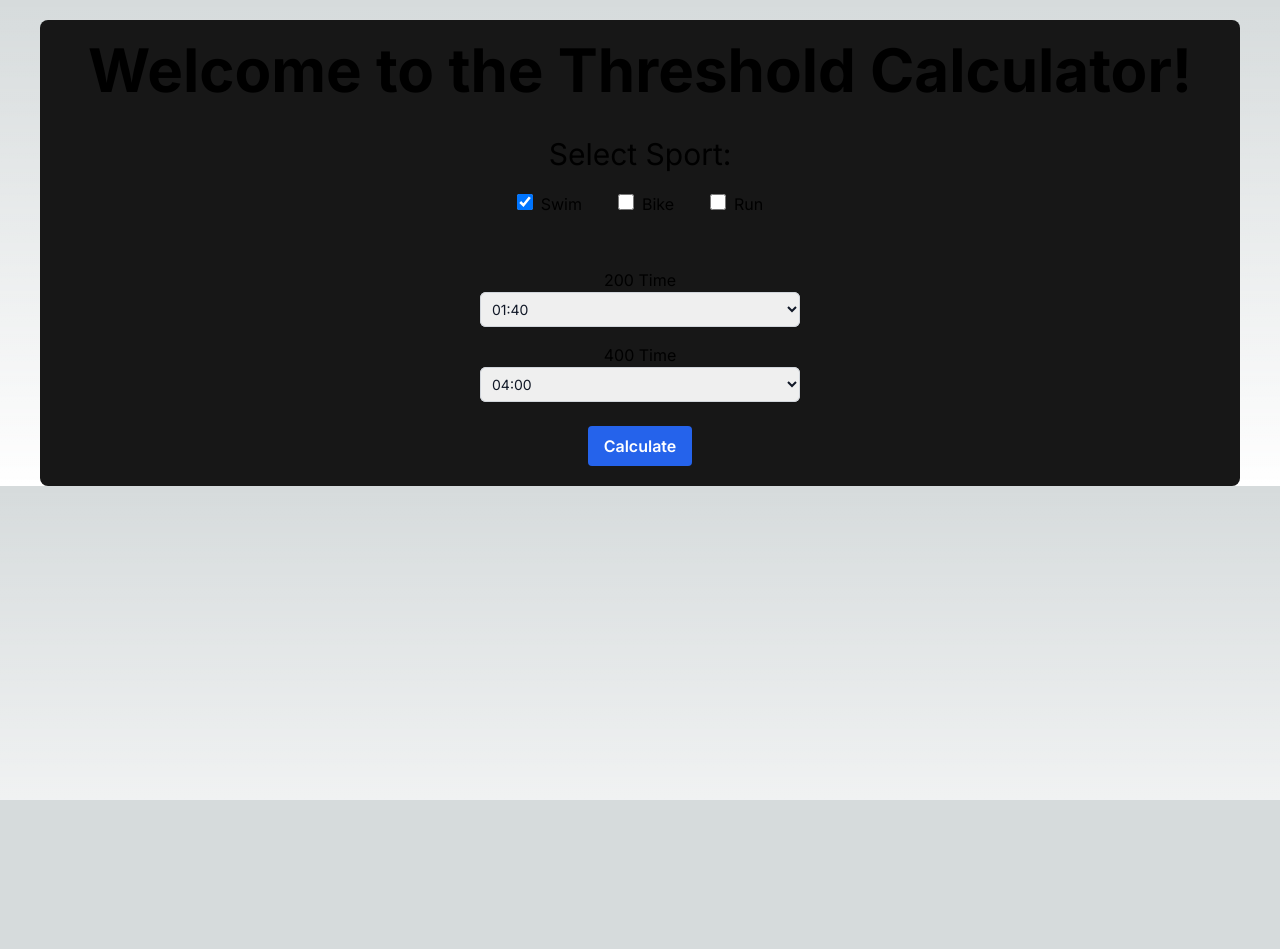
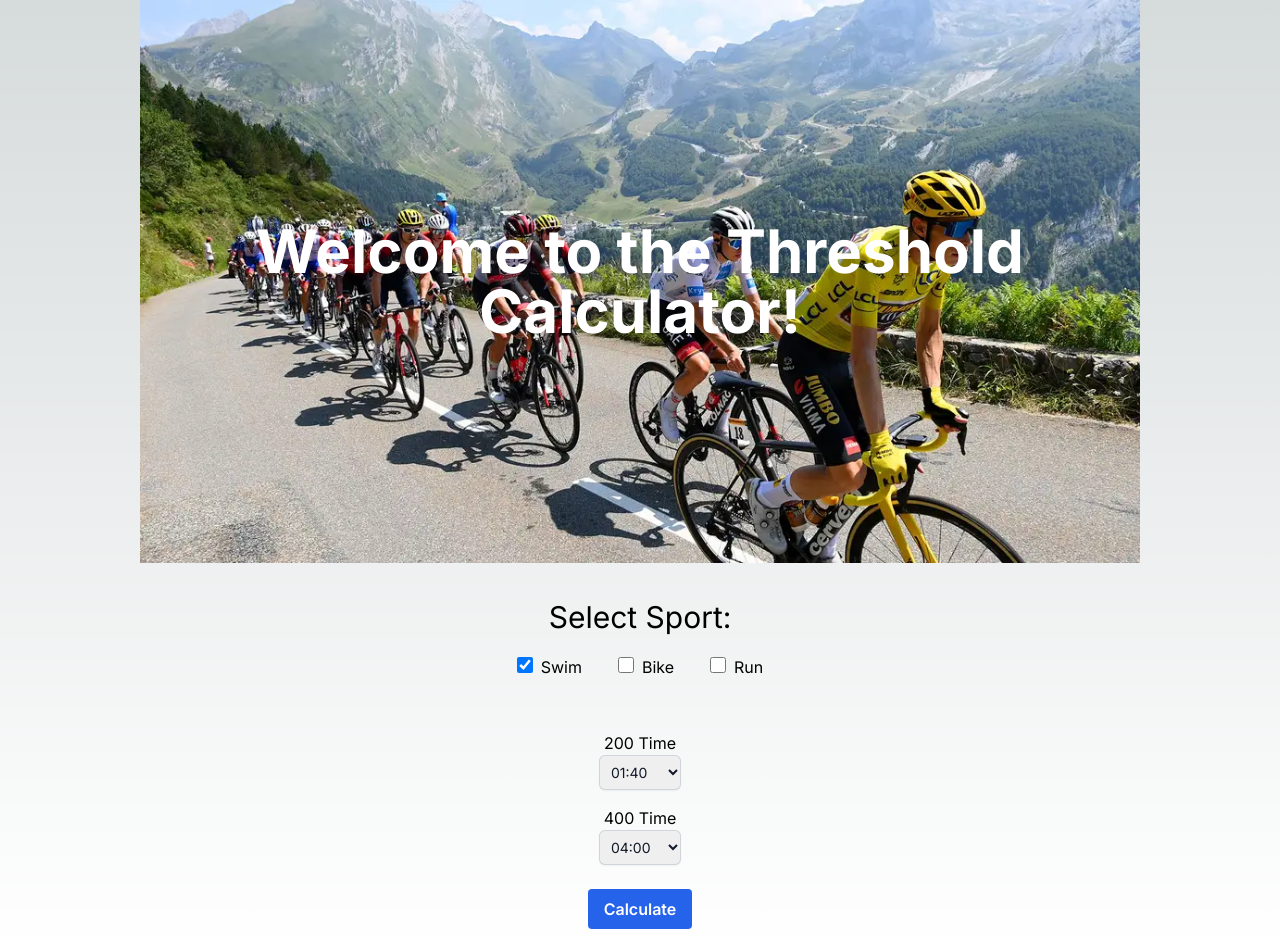
Before and after one commit to devinvolk/threshold_calculator, a Next.js app: page / in a window 1280 px wide. Before the commit the page ends 800 px from the top, so only its background shows below. Built offline with nearby package versions, Linux system fonts and the light colour scheme.

Commit message:
split main page into sections, started styling

```diff
--- a/app/globals.css
+++ b/app/globals.css
@@ -1,6 +1,6 @@
-@tailwind base;
-@tailwind components;
-@tailwind utilities;
+@import 'tailwindcss/base';
+@import 'tailwindcss/components';
+@import 'tailwindcss/utilities';
 
 :root {
   --foreground-rgb: 0, 0, 0;
@@ -8,13 +8,13 @@
   --background-end-rgb: 255, 255, 255;
 }
 
-@media (prefers-color-scheme: dark) {
+/* @media (prefers-color-scheme: dark) {
   :root {
     --foreground-rgb: 255, 255, 255;
     --background-start-rgb: 0, 0, 0;
     --background-end-rgb: 0, 0, 0;
   }
-}
+} */
 
 body {
   color: rgb(var(--foreground-rgb));
--- a/app/page.js
+++ b/app/page.js
@@ -1,5 +1,4 @@
 import { Main } from '@/components/Main'
-import Image from 'next/image'
 
 export default function Home() {
   return (
--- /dev/null
+++ b/components/Calculator.js
@@ -0,0 +1,80 @@
+"use client"
+
+import React from "react";
+import { useState } from "react";
+import Swim from "./Swim";
+import Bike from "./Bike";
+import Run from "./Run";
+
+const Calculator = () => {
+  const [isSwimChecked, setIsSwimChecked] = useState(true);
+  const [isBikeChecked, setIsBikeChecked] = useState(false);
+  const [isRunChecked, setIsRunChecked] = useState(false);
+
+  const handleCheckboxChange = (e) => {
+    const checkboxName = e.target.name;
+
+    setIsSwimChecked(checkboxName === "swim");
+    setIsBikeChecked(checkboxName === "Bike");
+    setIsRunChecked(checkboxName === "run");
+  };
+  return (
+    <div>
+      <form>
+        <fieldset className="mt-9">
+          <legend className="text-xl md:text-3xl text-center leading-6">
+            Select Sport:
+          </legend>
+          <div className="flex space-x-9 justify-center my-5">
+            <div>
+              <input
+                id="swim"
+                name="swim"
+                type="checkbox"
+                className="h-4 w-4 rounded border-gray-300 text-indigo-600 focus:ring-indigo-600"
+                checked={isSwimChecked}
+                onChange={handleCheckboxChange}
+              />
+              <label htmlFor="swim" className="ml-2">
+                Swim
+              </label>
+            </div>
+            <div>
+              <input
+                id="Bike"
+                name="Bike"
+                type="checkbox"
+                className="h-4 w-4 rounded border-gray-300 text-indigo-600 focus:ring-indigo-600"
+                checked={isBikeChecked}
+                onChange={handleCheckboxChange}
+              />
+              <label htmlFor="Bike" className="ml-2">
+                Bike
+              </label>
+            </div>
+            <div>
+              <input
+                id="run"
+                name="run"
+                type="checkbox"
+                className="h-4 w-4 rounded border-gray-300 text-indigo-600 focus:ring-indigo-600"
+                checked={isRunChecked}
+                onChange={handleCheckboxChange}
+              />
+              <label htmlFor="run" className="ml-2">
+                Run
+              </label>
+            </div>
+          </div>
+        </fieldset>
+      </form>
+      <div>
+        {isSwimChecked && <Swim />}
+        {isBikeChecked && <Bike />}
+        {isRunChecked && <Run />}
+      </div>
+    </div>
+  );
+};
+
+export default Calculator;
--- /dev/null
+++ b/components/Hero.js
@@ -0,0 +1,23 @@
+import Image from 'next/image'
+import React from 'react'
+
+const Hero = () => {
+  return (
+    <div className='relative flex justify-center items-center'>
+        <div className='w-full relative'>
+            <Image
+                src='/hero-image.webp'
+                width={1000}
+                height={500}
+                alt='swim, bike, run cover photo'
+                objectFit='cover'
+            />
+            <div className='absolute top-1/2 left-1/2 transform -translate-x-1/2 -translate-y-1/2 w-full text-center'>
+                <h1 className='font-bold text-white text-center text-2xl md:text-6xl'>Welcome to the Threshold Calculator!</h1>
+            </div>
+        </div>
+    </div>
+  )
+}
+
+export default Hero
--- a/components/Main.js
+++ b/components/Main.js
@@ -1,77 +1,12 @@
-"use client"
-
 import React from 'react'
-import { useState } from 'react'
-import Swim from './Swim'
-import Bike from './Bike'
-import Run from './Run'
+import Hero from './Hero'
+import Calculator from './Calculator'
 
 export const Main = () => {
-    const [isSwimChecked, setIsSwimChecked] = useState(true)
-    const [isBikeChecked, setIsBikeChecked] = useState(false)
-    const [isRunChecked, setIsRunChecked] = useState(false)
-
-    const handleCheckboxChange = (e) => {
-        const checkboxName = e.target.name
-
-        setIsSwimChecked(checkboxName === 'swim')
-        setIsBikeChecked(checkboxName === 'Bike')
-        setIsRunChecked(checkboxName === 'run')
-    };
-
-
   return (
-    <div>
-        <div className='mt-3 py-3 md:mx-10 md:mt-5 md:py-5 bg-neutral-900 md:rounded-lg'>
-            <h1 className='font-bold text-center text-2xl md:text-6xl'>Welcome to the Threshold Calculator!</h1>
-            <div>
-                <form>
-                    <fieldset className='mt-9'>
-                        <legend className="text-xl md:text-3xl text-center leading-6">Select Sport:</legend>
-                        <div className='flex space-x-9 justify-center my-5'>
-                            <div>
-                                <input
-                                    id="swim"
-                                    name="swim"
-                                    type="checkbox"
-                                    className="h-4 w-4 rounded border-gray-300 text-indigo-600 focus:ring-indigo-600"
-                                    checked={isSwimChecked}
-                                    onChange={handleCheckboxChange}
-                                />
-                                <label htmlFor='swim' className='ml-2'>Swim</label>
-                            </div>
-                            <div>
-                                <input
-                                    id="Bike"
-                                    name="Bike"
-                                    type="checkbox"
-                                    className="h-4 w-4 rounded border-gray-300 text-indigo-600 focus:ring-indigo-600"
-                                    checked={isBikeChecked}
-                                    onChange={handleCheckboxChange}
-                                />
-                                <label htmlFor='Bike' className='ml-2'>Bike</label>
-                            </div>
-                            <div>
-                                <input
-                                    id="run"
-                                    name="run"
-                                    type="checkbox"
-                                    className="h-4 w-4 rounded border-gray-300 text-indigo-600 focus:ring-indigo-600"
-                                    checked={isRunChecked}
-                                    onChange={handleCheckboxChange}
-                                />
-                                <label htmlFor='run' className='ml-2'>Run</label>
-                            </div>
-                        </div>
-                    </fieldset>
-                </form>
-                <div>
-                    {isSwimChecked && <Swim />}
-                    {isBikeChecked && <Bike />}
-                    {isRunChecked && <Run />}
-                </div>
-            </div>
-        </div>
+    <div className='flex flex-col justify-center items-center mb-5'>
+        <Hero />
+        <Calculator />
     </div>
   )
 }
```
Also changed, not shown: public/hero-image.webp (added).
